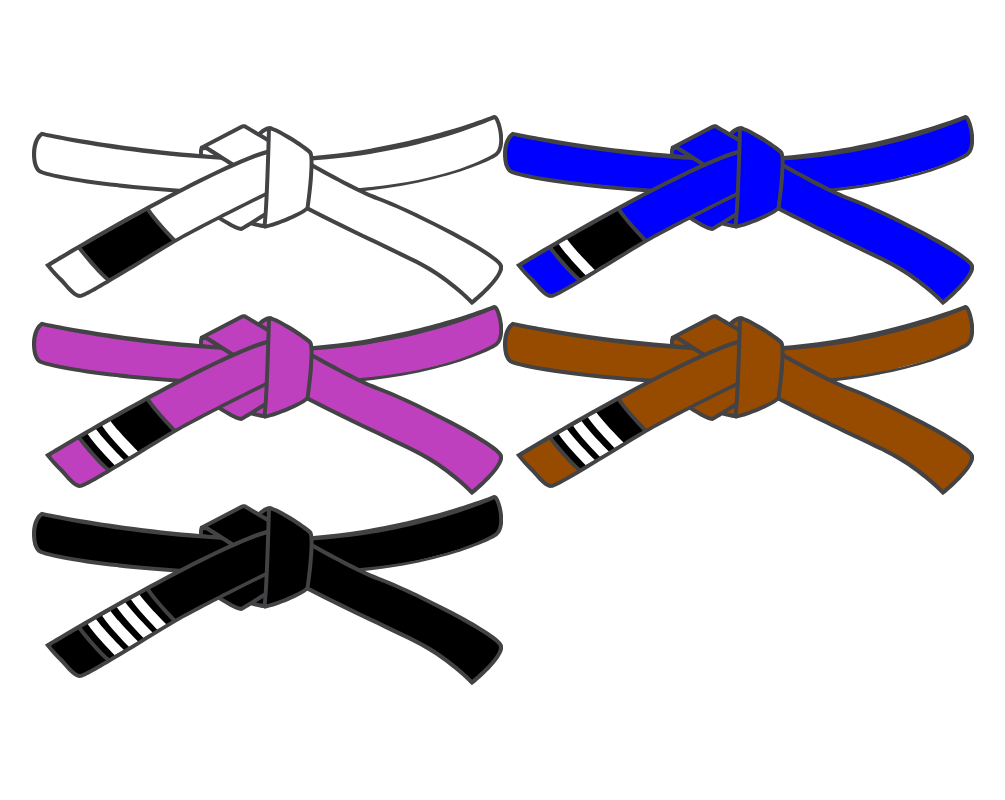
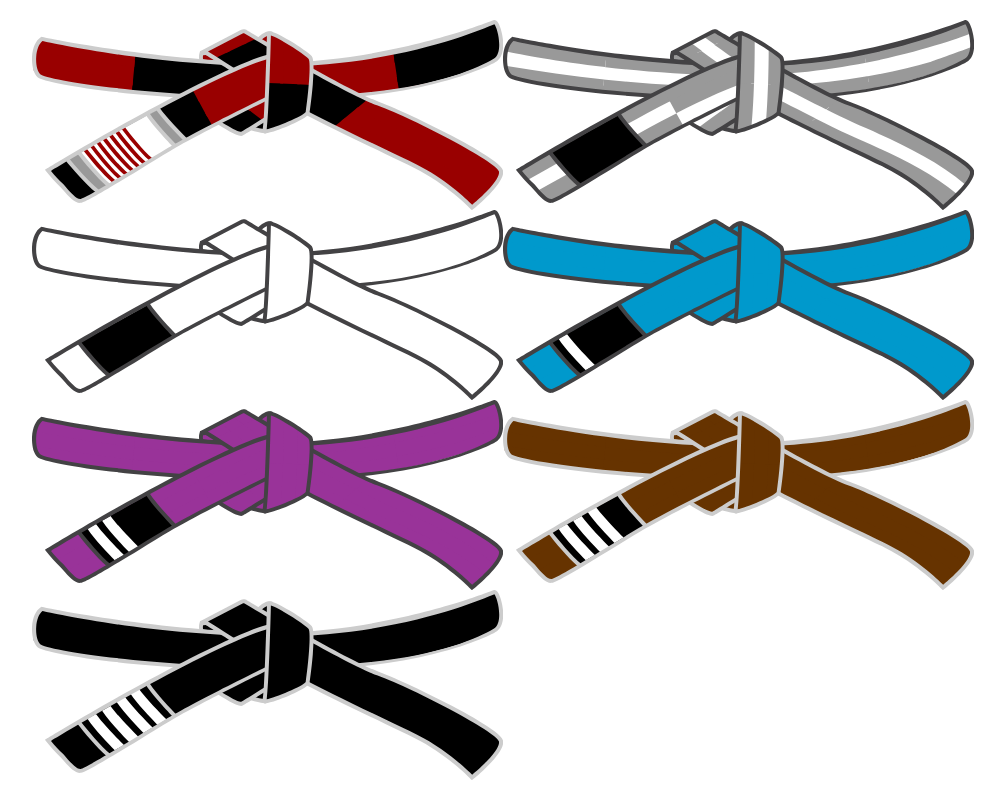
Before and after one commit to jeffholst/vue-custom-belt, a Vue app: page / in a window 1280 px wide. Shown: the whole page, without its empty margins (137-1142 px from the left). Built offline with nearby package versions, Linux system fonts and the light colour scheme.

Commit message:
chore: added stripped and coral belts

```diff
--- a/src/App.vue
+++ b/src/App.vue
@@ -5,13 +5,17 @@ import { reactive } from "vue";
 import * as shared from "./shared/shared";
 
 const whiteBelt: BeltProps = reactive(shared.getWhiteBelt(0));
+const grayWhiteBelt: BeltProps = reactive(shared.getGrayWhiteBelt(0));
 const blueBelt: BeltProps = reactive(shared.getBlueBelt(1));
 const purpleBelt: BeltProps = reactive(shared.getPurpleBelt(2));
 const brownBelt: BeltProps = reactive(shared.getBrownBelt(3));
 const blackBelt: BeltProps = reactive(shared.getBlackBelt(4));
+const redBlackBelt: BeltProps = reactive(shared.getRedBlackBelt(7));
 </script>
 
 <template>
+  <SVGBelt :belt-props="redBlackBelt" />
+  <SVGBelt :belt-props="grayWhiteBelt" />
   <SVGBelt :belt-props="whiteBelt" />
   <SVGBelt :belt-props="blueBelt" />
   <SVGBelt :belt-props="purpleBelt" />
--- a/src/components/IconBelt.vue
+++ b/src/components/IconBelt.vue
@@ -270,7 +270,7 @@
           :style="s3l1"
         />
       </g>
-      <g id="Patch">
+      <g id="Patch" :style="hasPatch">
         <g id="Professor" :style="hasProfessorPatch">
           <path
             id="professorpatch"
@@ -598,6 +598,10 @@ const s13l3 = computed(() => {
   return `fill: ${props.beltProps.s13l3};`;
 });
 
+const hasPatch = computed(() => {
+  return `visibility: ${props.beltProps.hasPatch ? "visible" : "hidden"};`;
+});
+
 const hasProfessorPatch = computed(() => {
   return `visibility: ${
     props.beltProps.hasProfessorPatch ? "visible" : "hidden"
--- a/src/shared/shared.ts
+++ b/src/shared/shared.ts
@@ -1,67 +1,84 @@
 import type BeltProps from "../types/BeltProps";
+
+const Color = {
+  white: "#FFFFFF",
+  gray: "#999999",
+  black: "#000000",
+  yellow: "#FFCC00",
+  orange: "#CC6633",
+  green: "#006633",
+  blue: "#0099CC",
+  purple: "#993399",
+  brown: "#663300",
+  red: "#990000",
+  gold: "#CC9900",
+  darkBorder: "#434244",
+  lightBorder: "#CCCCCC",
+};
 
 const getBelt = (): BeltProps => {
   const beltProps: BeltProps = {
-    border: "#434244",
-    patch: "#000000",
-    patchBorder: "#414042",
-    professorPatch: "#c3922e",
-    professorBorder: "#414042",
+    border: Color.darkBorder,
+    hasPatch: true,
+    patch: Color.black,
+    patchBorder: Color.darkBorder,
+    professorPatch: Color.red,
+    professorBorder: Color.darkBorder,
     hasProfessorPatch: false,
     stripeCount: 0,
-    stripe4l1: "#FFFFFF",
-    stripe4l2: "#FFFFFF",
-    stripe4l3: "#FFFFFF",
-    stripe4l4: "#FFFFFF",
-    stripe10l1: "#FFFFFF",
-    stripe10l2: "#FFFFFF",
-    stripe10l3: "#FFFFFF",
-    stripe10l4: "#FFFFFF",
-    stripe10l5: "#FFFFFF",
-    stripe10l6: "#FFFFFF",
-    stripe10l7: "#FFFFFF",
-    stripe10l8: "#FFFFFF",
-    stripe10l9: "#FFFFFF",
-    stripe10l10: "#FFFFFF",
-    s1l1: "#FFFFFF",
-    s1l2: "#FFFFFF",
-    s1l3: "#FFFFFF",
-    s2l1: "#FFFFFF",
-    s2l2: "#FFFFFF",
-    s2l3: "#FFFFFF",
-    s3l1: "#FFFFFF",
-    s3l2: "#FFFFFF",
-    s3l3: "#FFFFFF",
-    s4l1: "#FFFFFF",
-    s4l2: "#FFFFFF",
-    s4l3: "#FFFFFF",
-    s5l1: "#FFFFFF",
-    s5l2: "#FFFFFF",
-    s5l3: "#FFFFFF",
-    s6l1: "#FFFFFF",
-    s6l2: "#FFFFFF",
-    s6l3: "#FFFFFF",
-    s7l1: "#FFFFFF",
-    s7l2: "#FFFFFF",
-    s7l3: "#FFFFFF",
-    s8l1: "#FFFFFF",
-    s8l2: "#FFFFFF",
-    s8l3: "#FFFFFF",
-    s9l1: "#FFFFFF",
-    s9l2: "#FFFFFF",
-    s9l3: "#FFFFFF",
-    s10l1: "#FFFFFF",
-    s10l2: "#FFFFFF",
-    s10l3: "#FFFFFF",
-    s11l1: "#FFFFFF",
-    s11l2: "#FFFFFF",
-    s11l3: "#FFFFFF",
-    s12l1: "#FFFFFF",
-    s12l2: "#FFFFFF",
-    s12l3: "#FFFFFF",
-    s13l1: "#FFFFFF",
-    s13l2: "#FFFFFF",
-    s13l3: "#FFFFFF",
+    stripe4l1: Color.white,
+    stripe4l2: Color.white,
+    stripe4l3: Color.white,
+    stripe4l4: Color.white,
+    stripe10l1: Color.white,
+    stripe10l2: Color.white,
+    stripe10l3: Color.white,
+    stripe10l4: Color.white,
+    stripe10l5: Color.white,
+    stripe10l6: Color.white,
+    stripe10l7: Color.white,
+    stripe10l8: Color.white,
+    stripe10l9: Color.white,
+    stripe10l10: Color.white,
+    s1l1: Color.white,
+    s1l2: Color.white,
+    s1l3: Color.white,
+    s2l1: Color.white,
+    s2l2: Color.white,
+    s2l3: Color.white,
+    s3l1: Color.white,
+    s3l2: Color.white,
+    s3l3: Color.white,
+    s4l1: Color.white,
+    s4l2: Color.white,
+    s4l3: Color.white,
+    s5l1: Color.white,
+    s5l2: Color.white,
+    s5l3: Color.white,
+    s6l1: Color.white,
+    s6l2: Color.white,
+    s6l3: Color.white,
+    s7l1: Color.white,
+    s7l2: Color.white,
+    s7l3: Color.white,
+    s8l1: Color.white,
+    s8l2: Color.white,
+    s8l3: Color.white,
+    s9l1: Color.white,
+    s9l2: Color.white,
+    s9l3: Color.white,
+    s10l1: Color.white,
+    s10l2: Color.white,
+    s10l3: Color.white,
+    s11l1: Color.white,
+    s11l2: Color.white,
+    s11l3: Color.white,
+    s12l1: Color.white,
+    s12l2: Color.white,
+    s12l3: Color.white,
+    s13l1: Color.white,
+    s13l2: Color.white,
+    s13l3: Color.white,
   };
 
   return beltProps;
@@ -69,6 +86,7 @@ const getBelt = (): BeltProps => {
 
 const setPatchProperties = (
   beltProps: BeltProps,
+  hasPatch: boolean,
   patchColor: string,
   patchBorderColor: string,
   professorPatchColor: string,
@@ -77,6 +95,7 @@ const setPatchProperties = (
   stripeColor: string,
   stripeCount: number
 ) => {
+  beltProps.hasPatch = hasPatch;
   beltProps.patch = patchColor;
   beltProps.patchBorder = patchBorderColor;
   beltProps.professorPatch = professorPatchColor;
@@ -103,6 +122,7 @@ const setPatchProperties = (
 const getSolidBelt = (
   beltColor: string,
   borderColor: string,
+  hasPatch: boolean,
   patchColor: string,
   patchBorderColor: string,
   professorPatchColor: string,
@@ -160,6 +180,7 @@ const getSolidBelt = (
 
   setPatchProperties(
     beltProps,
+    hasPatch,
     patchColor,
     patchBorderColor,
     professorPatchColor,
@@ -172,16 +193,184 @@ const getSolidBelt = (
   return beltProps;
 };
 
+const getStrippedBelt = (
+  beltColor: string,
+  beltStripeColor: string,
+  borderColor: string,
+  hasPatch: boolean,
+  patchColor: string,
+  patchBorderColor: string,
+  professorPatchColor: string,
+  professorBorderColor: string,
+  hasProfessorPatch: boolean,
+  stripeColor: string,
+  stripeCount: number
+): BeltProps => {
+  const beltProps: BeltProps = getBelt();
+
+  beltProps.border = borderColor;
+
+  beltProps.s1l1 = beltColor;
+  beltProps.s1l2 = beltStripeColor;
+  beltProps.s1l3 = beltColor;
+  beltProps.s2l1 = beltColor;
+  beltProps.s2l2 = beltStripeColor;
+  beltProps.s2l3 = beltColor;
+  beltProps.s3l1 = beltColor;
+  beltProps.s3l2 = beltStripeColor;
+  beltProps.s3l3 = beltColor;
+  beltProps.s4l1 = beltColor;
+  beltProps.s4l2 = beltStripeColor;
+  beltProps.s4l3 = beltColor;
+  beltProps.s5l1 = beltColor;
+  beltProps.s5l2 = beltStripeColor;
+  beltProps.s5l3 = beltColor;
+  beltProps.s6l1 = beltColor;
+  beltProps.s6l2 = beltStripeColor;
+  beltProps.s6l3 = beltColor;
+  beltProps.s6l1 = beltColor;
+  beltProps.s6l2 = beltStripeColor;
+  beltProps.s6l3 = beltColor;
+  beltProps.s7l1 = beltColor;
+  beltProps.s7l2 = beltStripeColor;
+  beltProps.s7l3 = beltColor;
+  beltProps.s8l1 = beltColor;
+  beltProps.s8l2 = beltStripeColor;
+  beltProps.s8l3 = beltColor;
+  beltProps.s9l1 = beltColor;
+  beltProps.s9l2 = beltStripeColor;
+  beltProps.s9l3 = beltColor;
+  beltProps.s10l1 = beltColor;
+  beltProps.s10l2 = beltStripeColor;
+  beltProps.s10l3 = beltColor;
+  beltProps.s11l1 = beltColor;
+  beltProps.s11l2 = beltStripeColor;
+  beltProps.s11l3 = beltColor;
+  beltProps.s12l1 = beltColor;
+  beltProps.s12l2 = beltStripeColor;
+  beltProps.s12l3 = beltColor;
+  beltProps.s13l1 = beltColor;
+  beltProps.s13l2 = beltStripeColor;
+  beltProps.s13l3 = beltColor;
+
+  setPatchProperties(
+    beltProps,
+    hasPatch,
+    patchColor,
+    patchBorderColor,
+    professorPatchColor,
+    professorBorderColor,
+    hasProfessorPatch,
+    stripeColor,
+    stripeCount
+  );
+
+  return beltProps;
+};
+
+const getCoralBelt = (
+  beltColor1: string,
+  beltColor2: string,
+  borderColor: string,
+  hasPatch: boolean,
+  patchColor: string,
+  patchBorderColor: string,
+  professorPatchColor: string,
+  professorBorderColor: string,
+  hasProfessorPatch: boolean,
+  stripeColor: string,
+  stripeCount: number
+): BeltProps => {
+  const beltProps: BeltProps = getBelt();
+
+  beltProps.border = borderColor;
+
+  beltProps.s1l1 = beltColor1;
+  beltProps.s1l2 = beltColor1;
+  beltProps.s1l3 = beltColor1;
+  beltProps.s2l1 = beltColor2;
+  beltProps.s2l2 = beltColor2;
+  beltProps.s2l3 = beltColor2;
+  beltProps.s3l1 = beltColor1;
+  beltProps.s3l2 = beltColor1;
+  beltProps.s3l3 = beltColor1;
+  beltProps.s4l1 = beltColor2;
+  beltProps.s4l2 = beltColor2;
+  beltProps.s4l3 = beltColor2;
+  beltProps.s5l1 = beltColor2;
+  beltProps.s5l2 = beltColor2;
+  beltProps.s5l3 = beltColor2;
+  beltProps.s6l1 = beltColor1;
+  beltProps.s6l2 = beltColor1;
+  beltProps.s6l3 = beltColor1;
+  beltProps.s6l1 = beltColor1;
+  beltProps.s6l2 = beltColor1;
+  beltProps.s6l3 = beltColor1;
+  beltProps.s7l1 = beltColor1;
+  beltProps.s7l2 = beltColor1;
+  beltProps.s7l3 = beltColor1;
+  beltProps.s8l1 = beltColor1;
+  beltProps.s8l2 = beltColor1;
+  beltProps.s8l3 = beltColor1;
+  beltProps.s9l1 = beltColor2;
+  beltProps.s9l2 = beltColor2;
+  beltProps.s9l3 = beltColor2;
+  beltProps.s10l1 = beltColor1;
+  beltProps.s10l2 = beltColor1;
+  beltProps.s10l3 = beltColor1;
+  beltProps.s11l1 = beltColor2;
+  beltProps.s11l2 = beltColor2;
+  beltProps.s11l3 = beltColor2;
+  beltProps.s12l1 = beltColor2;
+  beltProps.s12l2 = beltColor2;
+  beltProps.s12l3 = beltColor2;
+  beltProps.s13l1 = beltColor1;
+  beltProps.s13l2 = beltColor1;
+  beltProps.s13l3 = beltColor1;
+
+  setPatchProperties(
+    beltProps,
+    hasPatch,
+    patchColor,
+    patchBorderColor,
+    professorPatchColor,
+    professorBorderColor,
+    hasProfessorPatch,
+    stripeColor,
+    stripeCount
+  );
+
+  return beltProps;
+};
+
+export const getGrayWhiteBelt = (stripeCount: number): BeltProps => {
+  const beltProps: BeltProps = getStrippedBelt(
+    Color.gray,
+    Color.white,
+    Color.darkBorder,
+    true,
+    Color.black,
+    Color.darkBorder,
+    Color.gold,
+    Color.darkBorder,
+    false,
+    Color.white,
+    stripeCount
+  );
+  return beltProps;
+};
+
 export const getWhiteBelt = (stripeCount: number): BeltProps => {
   const beltProps: BeltProps = getSolidBelt(
-    "#FFFFFF",
-    "#434244",
-    "#000000",
-    "#414042",
-    "#c3922e",
-    "#414042",
+    Color.white,
+    Color.darkBorder,
+    true,
+    Color.black,
+    Color.darkBorder,
+    Color.gold,
+    Color.darkBorder,
     false,
-    "#FFFFFF",
+    Color.white,
     stripeCount
   );
   return beltProps;
@@ -189,14 +378,15 @@ export const getWhiteBelt = (stripeCount: number): BeltProps => {
 
 export const getBlueBelt = (stripeCount: number): BeltProps => {
   const beltProps: BeltProps = getSolidBelt(
-    "#0000FF",
-    "#434244",
-    "#000000",
-    "#414042",
-    "#c3922e",
-    "#414042",
+    Color.blue,
+    Color.darkBorder,
+    true,
+    Color.black,
+    Color.darkBorder,
+    Color.gold,
+    Color.darkBorder,
     false,
-    "#FFFFFF",
+    Color.white,
     stripeCount
   );
   return beltProps;
@@ -204,14 +394,15 @@ export const getBlueBelt = (stripeCount: number): BeltProps => {
 
 export const getPurpleBelt = (stripeCount: number): BeltProps => {
   const beltProps: BeltProps = getSolidBelt(
-    "#BF40BF",
-    "#434244",
-    "#000000",
-    "#414042",
-    "#c3922e",
-    "#414042",
+    Color.purple,
+    Color.darkBorder,
+    true,
+    Color.black,
+    Color.darkBorder,
+    Color.gold,
+    Color.darkBorder,
     false,
-    "#FFFFFF",
+    Color.white,
     stripeCount
   );
   return beltProps;
@@ -219,14 +410,15 @@ export const getPurpleBelt = (stripeCount: number): BeltProps => {
 
 export const getBrownBelt = (stripeCount: number): BeltProps => {
   const beltProps: BeltProps = getSolidBelt(
-    "#964B00",
-    "#434244",
-    "#000000",
-    "#414042",
-    "#c3922e",
-    "#414042",
+    Color.brown,
+    Color.lightBorder,
+    true,
+    Color.black,
+    Color.lightBorder,
+    Color.gold,
+    Color.lightBorder,
     false,
-    "#FFFFFF",
+    Color.white,
     stripeCount
   );
   return beltProps;
@@ -234,15 +426,33 @@ export const getBrownBelt = (stripeCount: number): BeltProps => {
 
 export const getBlackBelt = (stripeCount: number): BeltProps => {
   const beltProps: BeltProps = getSolidBelt(
-    "#000000",
-    "#434244",
-    "#000000",
-    "#414042",
-    "#c3922e",
-    "#414042",
+    Color.black,
+    Color.lightBorder,
+    true,
+    Color.black,
+    Color.lightBorder,
+    Color.gold,
+    Color.lightBorder,
     false,
-    "#FFFFFF",
+    Color.white,
     stripeCount
   );
   return beltProps;
 };
+
+export const getRedBlackBelt = (stripeCount: number): BeltProps => {
+  const beltProps: BeltProps = getCoralBelt(
+    Color.red,
+    Color.black,
+    Color.lightBorder,
+    true,
+    Color.white,
+    Color.lightBorder,
+    Color.gray,
+    Color.lightBorder,
+    true,
+    Color.red,
+    stripeCount
+  );
+  return beltProps;
+};
--- a/src/types/BeltProps.ts
+++ b/src/types/BeltProps.ts
@@ -1,5 +1,6 @@
 export default interface BeltProps {
   border: string;
+  hasPatch: boolean;
   patch: string;
   patchBorder: string;
   professorPatch: string;
```
